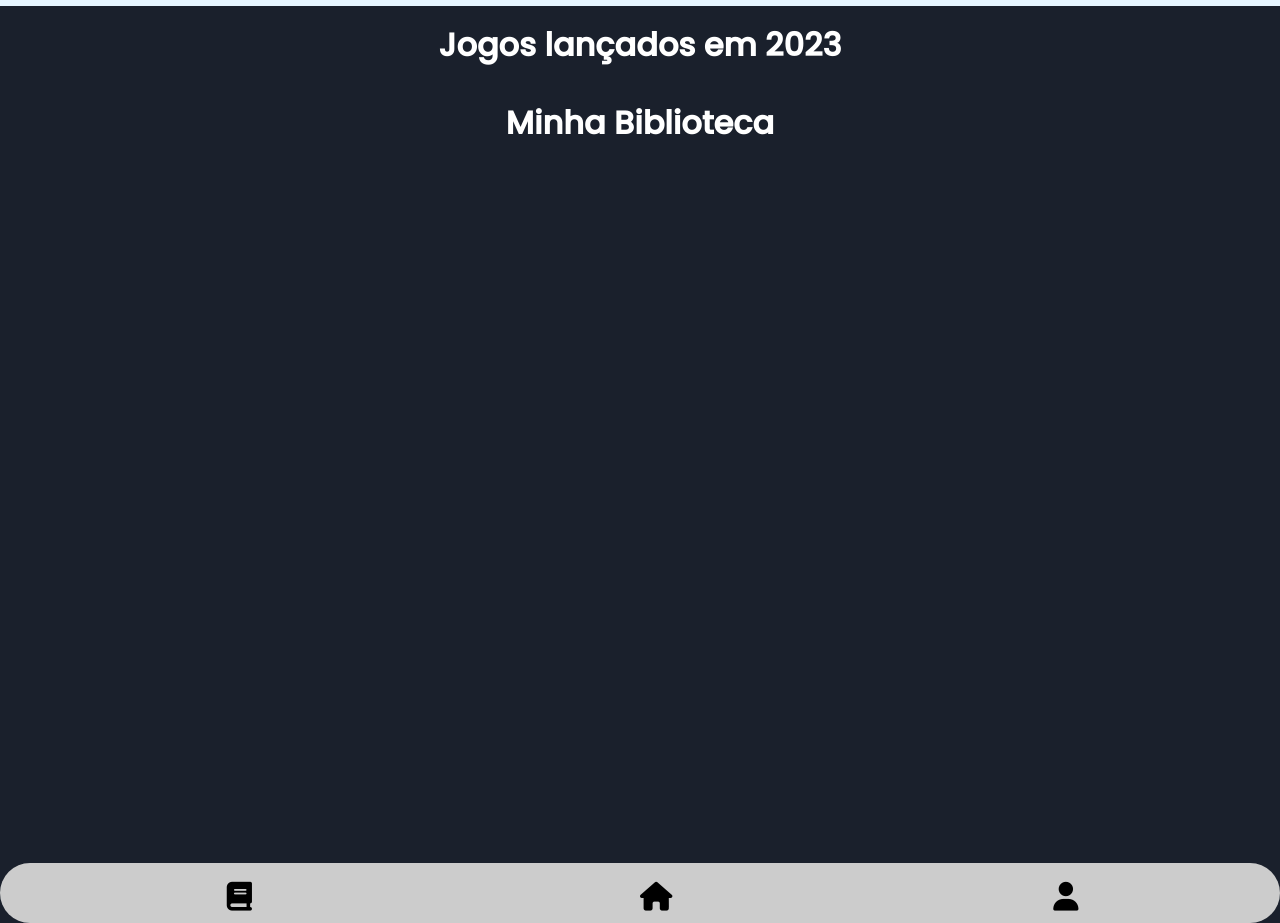
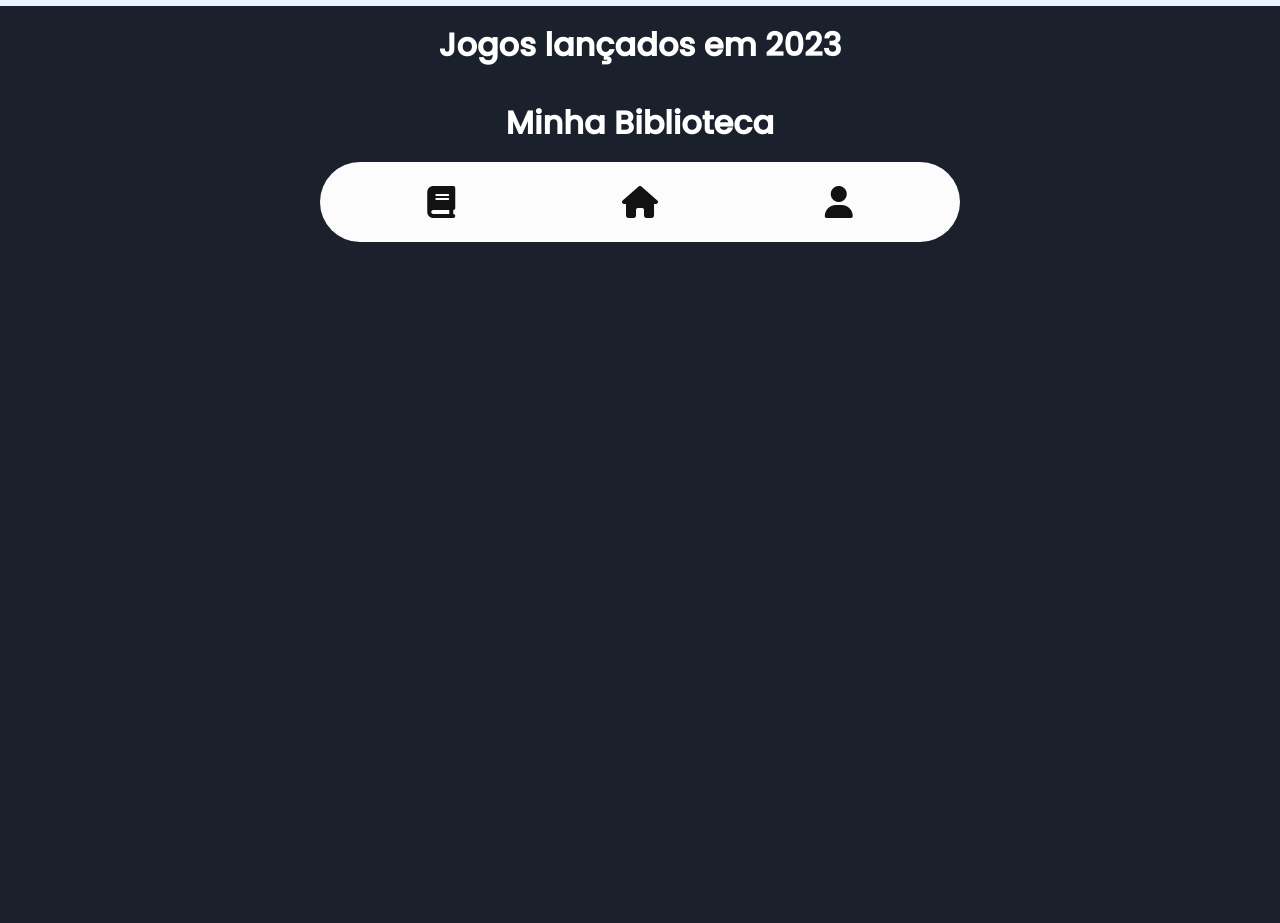
Before and after one commit to CondeArmand/GameMate, a website with bundled scripts: page index.html in a window 1280 px wide. Shown: the part 69-992 px from the top of the page. After the commit the page ends 800 px from the top, so only its background shows below. Built offline with nearby package versions, Linux system fonts and the light colour scheme; no server answers.

Commit message:
footer tela principal, biblioteca, perfil, e tela de busca

```diff
--- a/CSS/bibloteca.css
+++ b/CSS/bibloteca.css
@@ -119,6 +119,7 @@ header .logo {
     display: flex;
     flex-direction: row;
     flex-wrap: wrap;
+    padding: 25px;
 }
 
 
@@ -188,7 +189,32 @@ header .logo {
 }
 
 footer {
-    display: none;
+    width: 40rem;
+    height: 10vh;
+    border-radius: 50px;
+    background-color: #fcfcfc;
+    color: #121212;
+    padding: 1.5rem;
+    margin-left: auto;
+    margin-right: auto;
+}
+
+.menu-footer{
+    display: flex;
+  justify-content: space-around;
+  align-items: center;
+}
+
+.menu-footer i{
+    margin: 0 10px;
+    font-size: 2rem;
+    color: #121212;
+
+}
+
+.menu-footer i:hover{
+    color: #626262;
+    transition: 0.5s;
 }
 
 @media screen and (max-width: 768px) {
@@ -240,7 +266,7 @@ footer {
         font-size: 0.6rem;
     }
 
-    footer {
+    .mobile {
         position: absolute;
         width: 100%;
         padding: 30px;
@@ -249,9 +275,12 @@ footer {
         border-radius: 10px;
         display: flex;
         justify-content: center;
-
+        z-index: 1;
     }
 
+    footer{
+        background-color: rgb(0, 0, 0, 0);
+    }
 
     .menu-footer {
         position: fixed;
@@ -261,7 +290,7 @@ footer {
         left: 0;
         bottom: 0;
         background: #ffffff;
-        padding: 10px;
+
         display: flex;
         justify-content: space-around;
         display: inline-flex;
@@ -273,17 +302,12 @@ footer {
 
     }
 
-    .menu-footer i {
-        position: absolute;
-
-
-        color: #605a5a;
-        font-size: 1.8rem;
-        cursor: pointer;
-        transition: 0.2s ease-in-out;
-
-
+    .menu-footer i{
+        margin: 0 10px;
+        font-size: 2rem;
+        color: #121212;
     }
 
 
+
 }
--- a/CSS/perfil.css
+++ b/CSS/perfil.css
@@ -332,7 +332,34 @@ header .logo {
 }
 
 footer {
-    display: none;
+    width: 40rem;
+    height: 10vh;
+
+    border-radius: 50px;
+    background-color: #fcfcfc;
+    color: #121212;
+    padding: 1.5rem;
+    margin-top: 44rem;
+    margin-left: auto;
+    margin-right: auto;
+}
+
+.menu-footer{
+    display: flex;
+  justify-content: space-around;
+  align-items: center;
+}
+
+.menu-footer i{
+    margin: 0 10px;
+    font-size: 2rem;
+    color: #121212;
+
+}
+
+.menu-footer i:hover{
+    color: #626262;
+    transition: 0.5s;
 }
 
 
@@ -473,7 +500,7 @@ footer {
         font-size: 1.5rem;
     }
 
-    footer {
+    .mobile {
         position: absolute;
         width: 100%;
         padding: 30px;
@@ -485,16 +512,19 @@ footer {
         z-index: 1;
     }
 
+    footer{
+        background-color: rgb(0, 0, 0, 0);
+    }
 
     .menu-footer {
         position: fixed;
-
-        width: 26em;
+        overflow-y: scroll;
+        width: 20.5rem;
         height: 50px;
         left: 0;
         bottom: 0;
         background: #ffffff;
-        padding: 10px;
+
         display: flex;
         justify-content: space-around;
         display: inline-flex;
@@ -506,16 +536,11 @@ footer {
 
     }
 
-    .menu-footer i {
-        position: absolute;
+    .menu-footer i{
+        margin: 0 10px;
+        font-size: 2rem;
+        color: #121212;
+    }
 
 
-        color: #605a5a;
-        font-size: 1.8rem;
-        cursor: pointer;
-        transition: 0.2s ease-in-out;
-
-
-    }
-
 }
--- a/CSS/principal.css
+++ b/CSS/principal.css
@@ -14,9 +14,7 @@ body {
     background: #1a202c;
 }
 
-.mobile {
-    display: none;
-}
+
 
 header {
     display: flex;
@@ -177,37 +175,34 @@ h2 {
     order: 3;
 }
 
-.desktop{
-    height: 60px; /* Altura do rodapé */
-    background-color: #ccc;
-    position: absolute;
-
-    bottom: -12em;
-    width: 100%;
-    z-index: 2;
+footer {
+    width: 40rem;
+    height: 10vh;
     border-radius: 50px;
+    background-color: #fcfcfc;
+    color: #121212;
+    padding: 1.5rem;
+    margin-left: auto;
+    margin-right: auto;
 }
 
-.footer-desktop {
-display: flex;
-    flex-direction: row;
-    justify-content: space-around;
-    padding: 20px;
+.menu-footer{
+    display: flex;
+  justify-content: space-around;
+  align-items: center;
 }
 
-.fa-home, .fa-book, .fa-user{
-    position: absolute;
+.menu-footer i{
+    margin: 0 10px;
+    font-size: 2rem;
+    color: #121212;
 
-
-    color: #000;
-    font-size: 1.8rem;
-    cursor: pointer;
-    transition: 0.2s ease-in-out;
-}
-.fa-home:hover, .fa-book:hover, .fa-user:hover{
-    color:#626262;
 }
 
+.menu-footer i:hover{
+    color: #626262;
+    transition: 0.5s;
+}
 
 @media screen and (max-width: 768px) {
     .owl-carousel .owl-nav {
@@ -264,6 +259,9 @@ display: flex;
         z-index: 1;
     }
 
+    footer{
+        background-color: rgb(0, 0, 0, 0);
+    }
 
     .menu-footer {
         position: fixed;
@@ -273,7 +271,7 @@ display: flex;
         left: 0;
         bottom: 0;
         background: #ffffff;
-        padding: 10px;
+
         display: flex;
         justify-content: space-around;
         display: inline-flex;
@@ -285,25 +283,12 @@ display: flex;
 
     }
 
-    .menu-footer i {
-        position: absolute;
-
-
-        color: #605a5a;
-        font-size: 1.8rem;
-        cursor: pointer;
-        transition: 0.2s ease-in-out;
-
-
+    .menu-footer i{
+        margin: 0 10px;
+        font-size: 2rem;
+        color: #121212;
     }
 
-    .desktop{
-        display: none;
-    }
-
-    .footer-desktop{
-        display:none;
-    }
 
 }
 
--- a/CSS/telaBusca.css
+++ b/CSS/telaBusca.css
@@ -2,6 +2,7 @@
     margin: 0;
     padding: 0;
     box-sizing: border-box;
+    list-style: none;
 }
 
 body {
@@ -87,8 +88,35 @@ header {
 }
 
 footer {
-    display: none;
+    width: 40rem;
+    height: 10vh;
+    border-radius: 50px;
+    background-color: #fcfcfc;
+    color: #121212;
+    padding: 2rem;
+
+    margin-left: auto;
+    margin-right: auto;
 }
+
+.menu-footer{
+    display: flex;
+  justify-content: space-around;
+  align-items: center;
+}
+
+.menu-footer i{
+    margin: 0 10px;
+    font-size: 2rem;
+    color: #121212;
+
+}
+
+.menu-footer i:hover{
+    color: #626262;
+    transition: 0.5s;
+}
+
 
 
 .menu-lateral {
@@ -227,9 +255,7 @@ header .logo {
     color: #000;
 }
 
-footer {
-    display: none;
-}
+
 
 @media (max-width: 768px) {
     header {
@@ -277,7 +303,7 @@ footer {
         padding: 50px;
     }
 
-    footer {
+    .mobile {
         position: absolute;
         width: 100%;
         padding: 30px;
@@ -286,9 +312,12 @@ footer {
         border-radius: 10px;
         display: flex;
         justify-content: center;
-
+        z-index: 1;
     }
 
+    footer{
+        background-color: rgb(0, 0, 0, 0);
+    }
 
     .menu-footer {
         position: fixed;
@@ -298,7 +327,7 @@ footer {
         left: 0;
         bottom: 0;
         background: #ffffff;
-        padding: 10px;
+
         display: flex;
         justify-content: space-around;
         display: inline-flex;
@@ -310,16 +339,10 @@ footer {
 
     }
 
-    .menu-footer i {
-        position: absolute;
-
-
-        color: #605a5a;
-        font-size: 1.8rem;
-        cursor: pointer;
-        transition: 0.2s ease-in-out;
-
-
+    .menu-footer i{
+        margin: 0 10px;
+        font-size: 2rem;
+        color: #121212;
     }
 
 }
--- a/index.html
+++ b/index.html
@@ -80,18 +80,18 @@
 
         <ul class="menu-footer">
 
-            <li class="item-footer"><a href="pages/biblioteca.html"><span class="icon"><i aria-hidden="true"
+            <li class="item-footer"><a href="pages/biblioteca.html"><span class="icone"><i aria-hidden="true"
                                                                                           class="fa-solid fa-book"></i></span>
                 <span class="text-link"></span>
             </a>
-            <li class="item-footer"><a href="index.html"><span class="icon"><i aria-hidden="true"
+            <li class="item-footer"><a href="index.html"><span class="icone"><i aria-hidden="true"
                                                                                class="fa-solid fa-home"></i></span>
                 <span class="text-link"></span>
             </a>
             </li>
 
 
-            <li class="item-footer"><a href="pages/perfil.html"><span class="icon"><i aria-hidden="true"
+            <li class="item-footer"><a href="pages/perfil.html"><span class="icone"><i aria-hidden="true"
                                                                                       class="fa-solid fa-user"></i></span>
                 <span class="text-link"></span>
             </a>
@@ -100,26 +100,8 @@
     </nav>
 </footer>
 
-<footer class="desktop">
-    <ul class="footer-desktop">
-        <li class="iten"><a href="pages/biblioteca.html"><span class="icon"><i aria-hidden="true"
-                                                                                      class="fa-solid fa-book"></i></span>
-            <span class="text-link"></span>
-        </a>
-        <li class="iten"><a href="index.html"><span class="icon"><i aria-hidden="true"
-                                                                           class="fa-solid fa-home"></i></span>
-            <span class="text-link"></span>
-        </a>
-        </li>
 
 
-        <li class="iten"><a href="pages/perfil.html"><span class="icon"><i aria-hidden="true"
-                                                                                  class="fa-solid fa-user"></i></span>
-            <span class="text-link"></span>
-        </a>
-        </li>
-    </ul>
-</footer>
 <script src="JS/main.js" type="module"></script>
 <script src="JS/PagesJS/principal.js" type="module"></script>
 <script src="https://code.jquery.com/jquery-3.6.0.min.js"></script>
```
Also changed, not shown: pages/biblioteca.html (+7 -8 lines), pages/perfil.html (+7 -7 lines), pages/telaBusca.html (+7 -8 lines).
